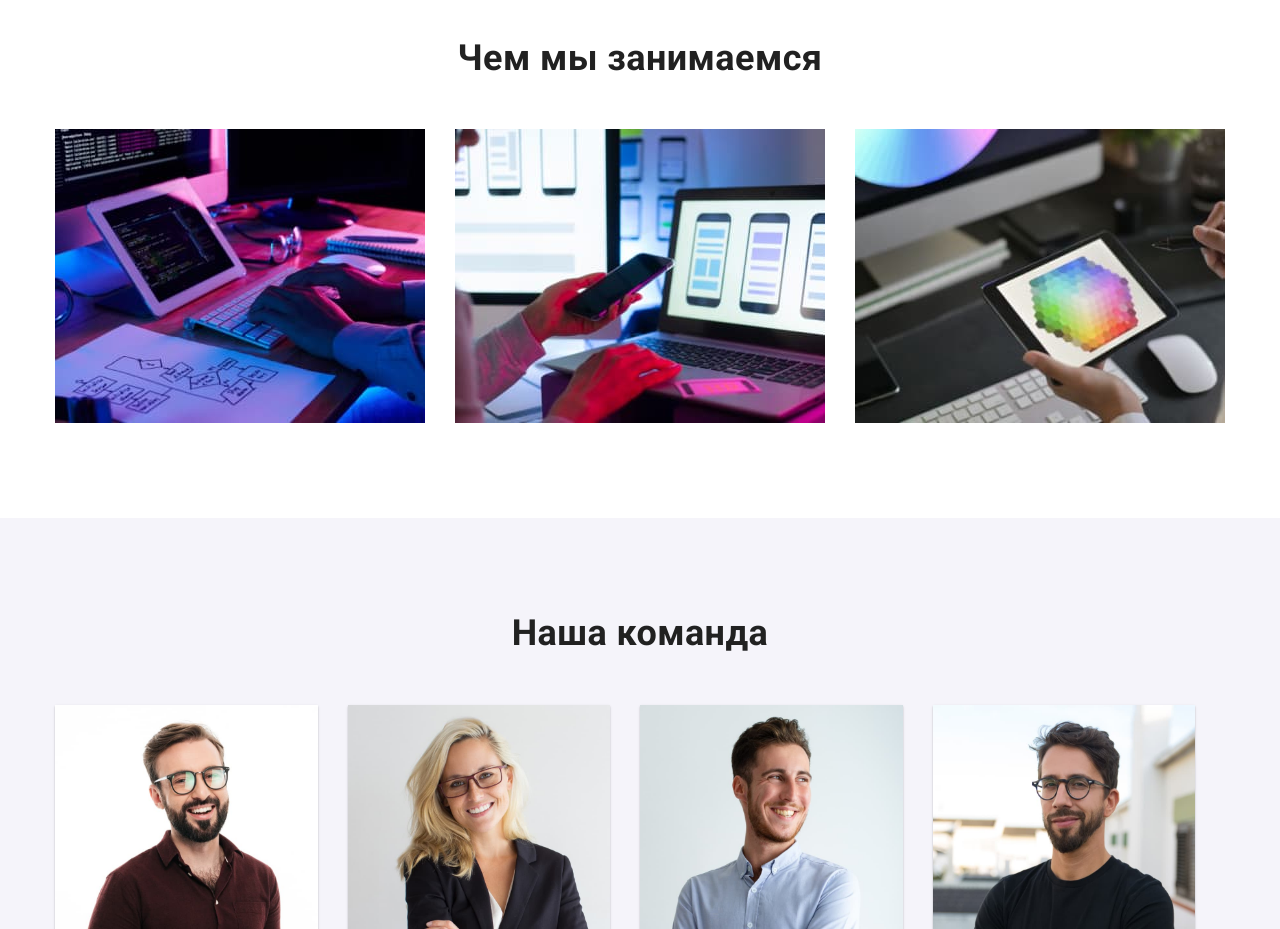
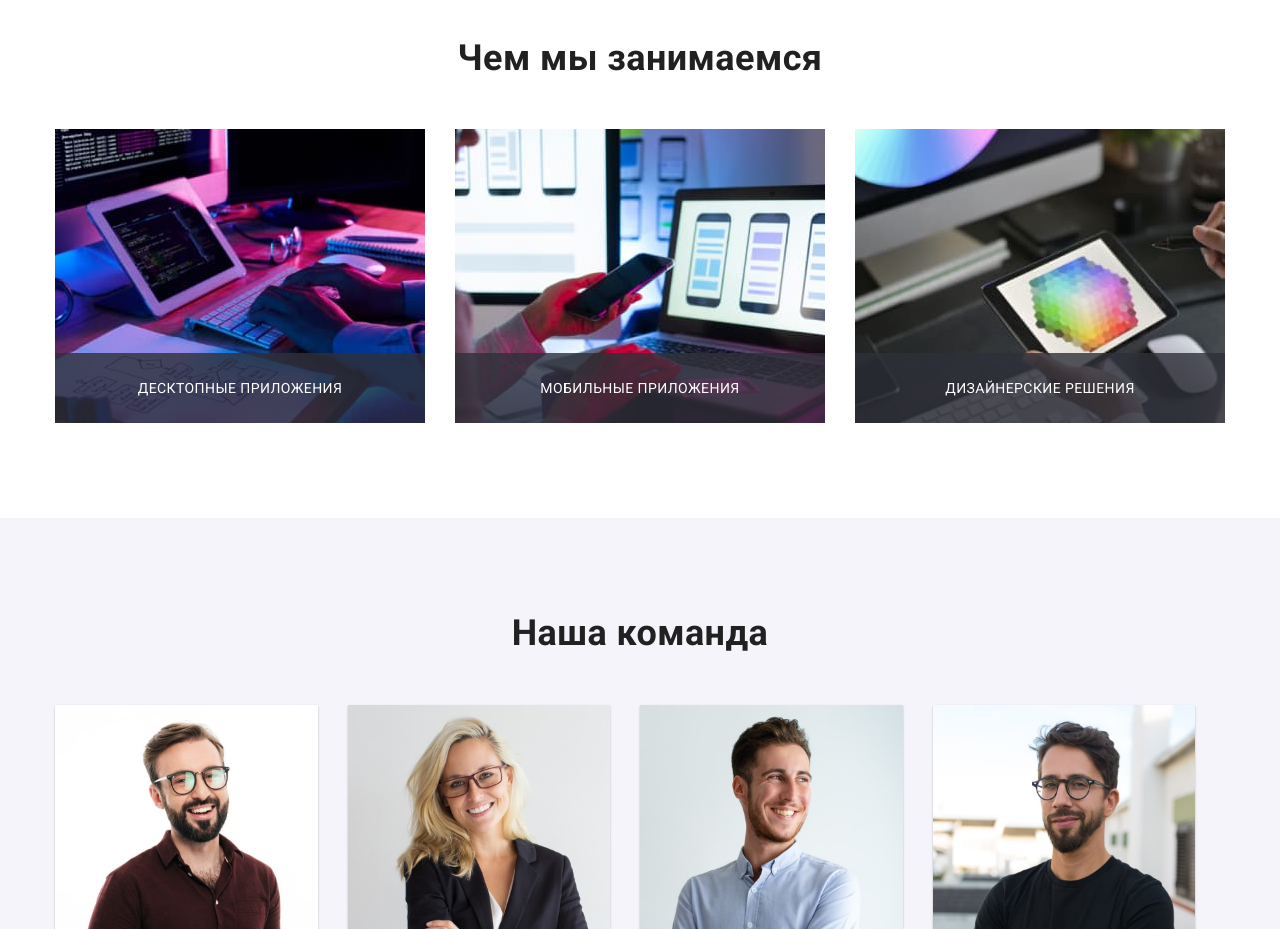
Before and after one commit to voanergesKM/goit-markup-hw-05, a plain HTML site: page index.html in a window 1280 px wide. Shown: the part 1080-2009 px from the top of the page. Drawn offline with nearby package versions, Linux system fonts and the light colour scheme.

Commit message:
What-section

```diff
--- a/css/styles.css
+++ b/css/styles.css
@@ -332,6 +332,25 @@ img {
   margin-right: 0;
 }
 
+.what-list .thumb {
+  position: relative;
+}
+
+.what-list .thumb .text {
+  position: absolute;
+  left: 0;
+  bottom: 0;
+  width: 100%;
+  height: 70px;
+
+  padding: 27px 0px;
+  background: rgba(47, 48, 58, 0.8);
+
+  text-align: center;
+  text-transform: uppercase;
+  color: var(--color-white);
+}
+
 .portfolio-list .link {
   display: block;
   color: var(--primary-fontcolor);
@@ -530,7 +549,8 @@ img {
   background: var(--portfolio-backdrop);
 }
 
-.portfolio-list .item:hover .portfolio-description {
+.portfolio-list .link:hover .portfolio-description,
+.portfolio-list .link:focus .portfolio-description {
   /* opacity: 1; */
   transform: translateY(0);
 }
@@ -648,6 +668,8 @@ img {
   top: 50%;
   left: 50%;
   transform: translate(-50%, -50%);
+  /* transform: scale(100%); */
+  transition: 500ms transform var(--primary-cubic);
 
   min-width: 528px;
   min-height: 581px;
--- a/index.html
+++ b/index.html
@@ -111,15 +111,24 @@
           <h2 class="section-title">Чем мы занимаемся</h2>
           <ul class="listnone what-list">
             <li class="item">
-              <img src="./images/img1.jpg" alt="Программирование" width="370" height="294" />
+              <div class="thumb">
+                <img src="./images/img1.jpg" alt="Программирование" width="370" height="294" />
+                <p class="text">Десктопные приложения</p>
+              </div>
             </li>
 
             <li class="item">
-              <img src="./images/img2.jpg" alt="Адаптивная вёрстка" width="370" height="294" />
+              <div class="thumb">
+                <img src="./images/img2.jpg" alt="Адаптивная вёрстка" width="370" height="294" />
+                <p class="text">Мобильные приложения</p>
+              </div>
             </li>
 
             <li class="item">
-              <img src="./images/img3.jpg" alt="Дизайн" width="370" height="294" />
+              <div class="thumb">
+                <img src="./images/img3.jpg" alt="Дизайн" width="370" height="294" />
+                <p class="text">Дизайнерские решения</p>
+              </div>
             </li>
           </ul>
         </div>
```
